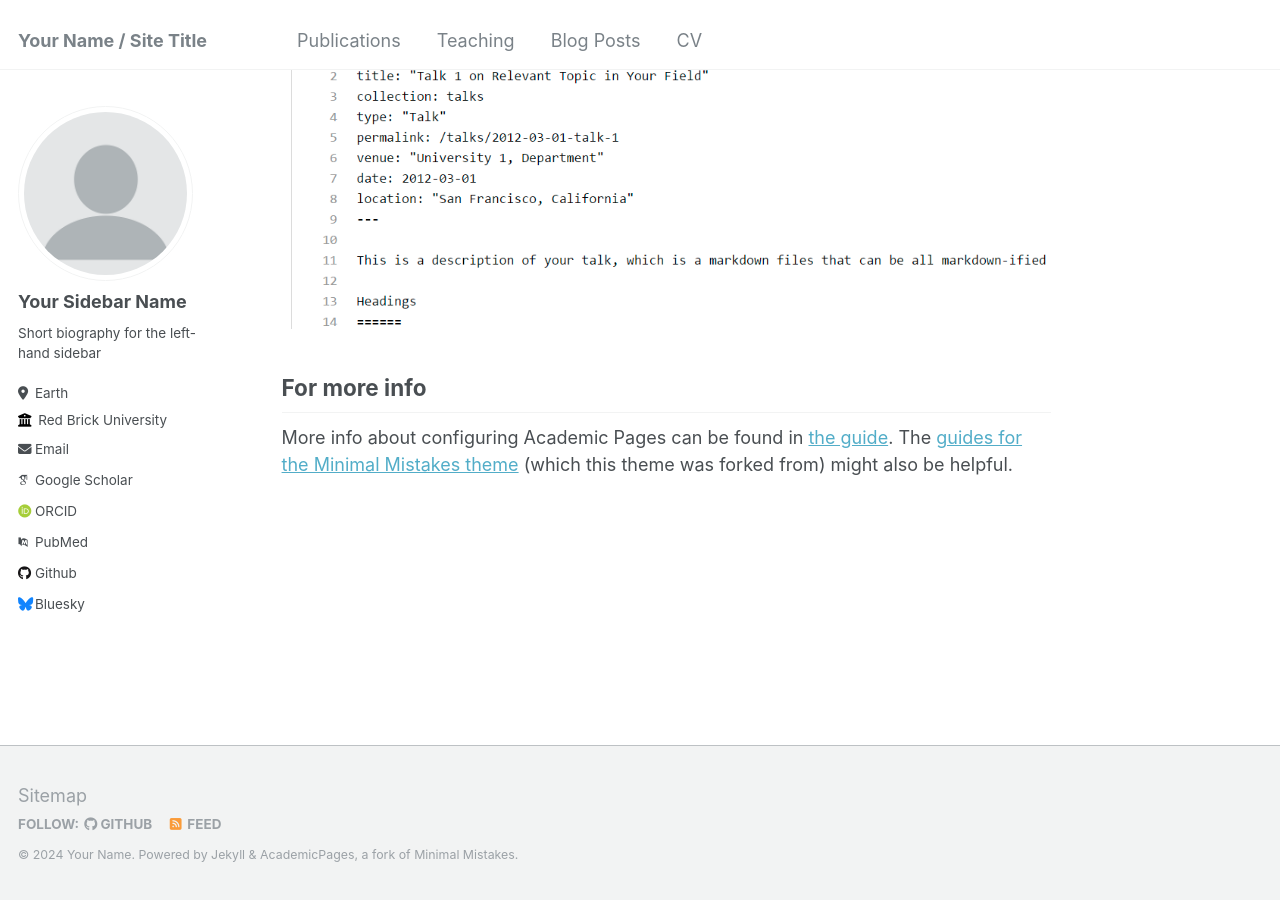
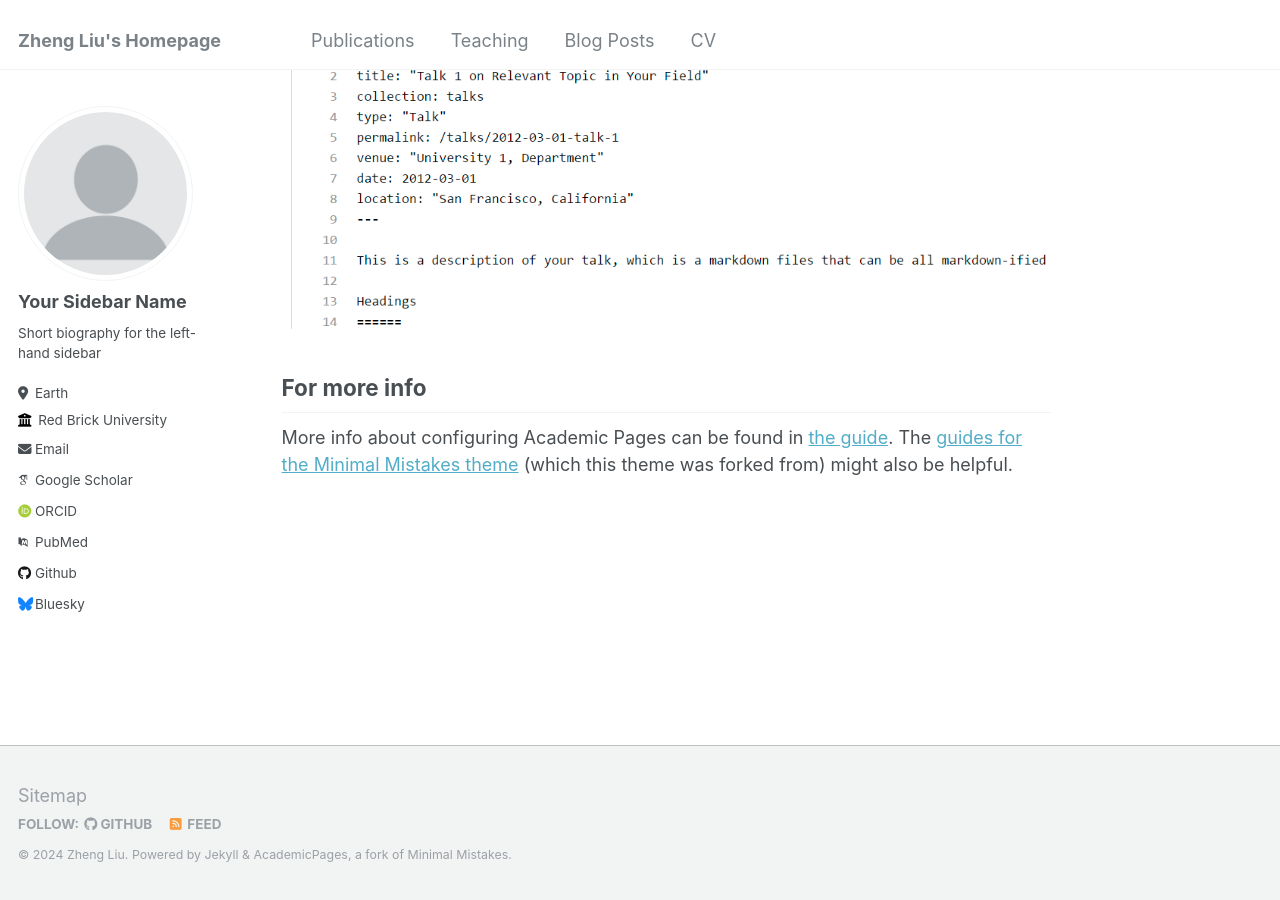
Before and after one commit to ErikaLiu/-ErikaLiu.github.io, a Jekyll site: the page built from _pages/about.md, in a window 1280 px wide and 900 px high, scrolled down 2660 px. Built offline with Jekyll 4.4.1, drawn with Linux system fonts in a browser that asks for light colours; some web fonts are replaced.

Commit message:
Update _config.yml

```diff
--- a/_config.yml
+++ b/_config.yml
@@ -8,13 +8,13 @@
 
 # Basic Site Settings
 locale                   : "en-US"
-title                    : "Your Name / Site Title"
+title                    : "Zheng Liu's Homepage"
 title_separator          : "-"
-name                     : &name "Your Name"
+name                     : &name "Zheng Liu"
 description              : &description "personal description"
-url                      : https://academicpages.github.io # the base hostname & protocol for your site e.g. "https://mmistakes.github.io"
+url                      : "https://zhengliu212.github.io/"
 baseurl                  : "" # the subpath of your site, e.g. "/blog"
-repository               : "academicpages/academicpages.github.io"
+repository               : "ZhengLiu212/ZhengLiu212.github.io"
 
 # Site Author - The following control what appear as part of the author content on the side bar.
 #               If a field is blank the icon and link will not appear, otherwise it will be shown.
```
